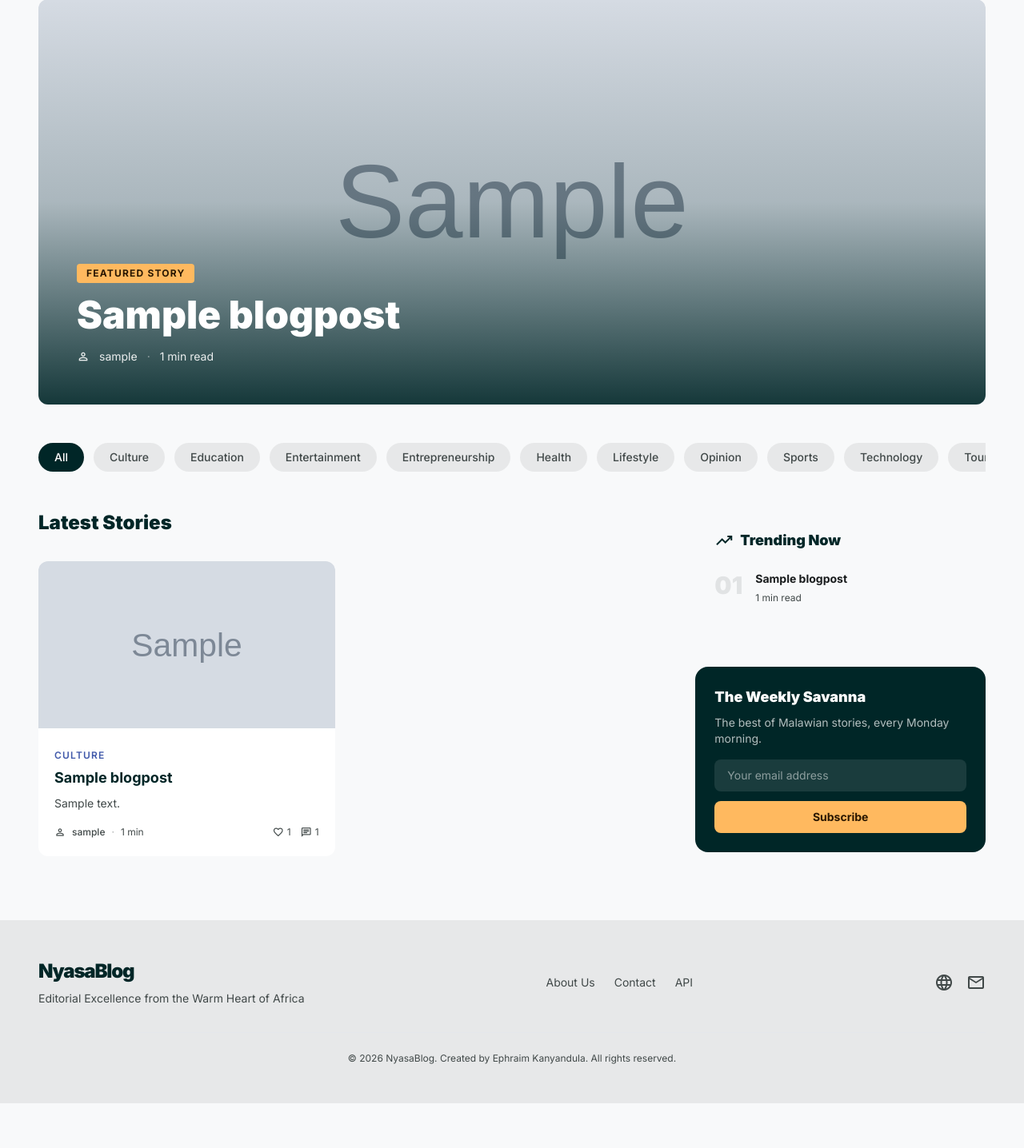
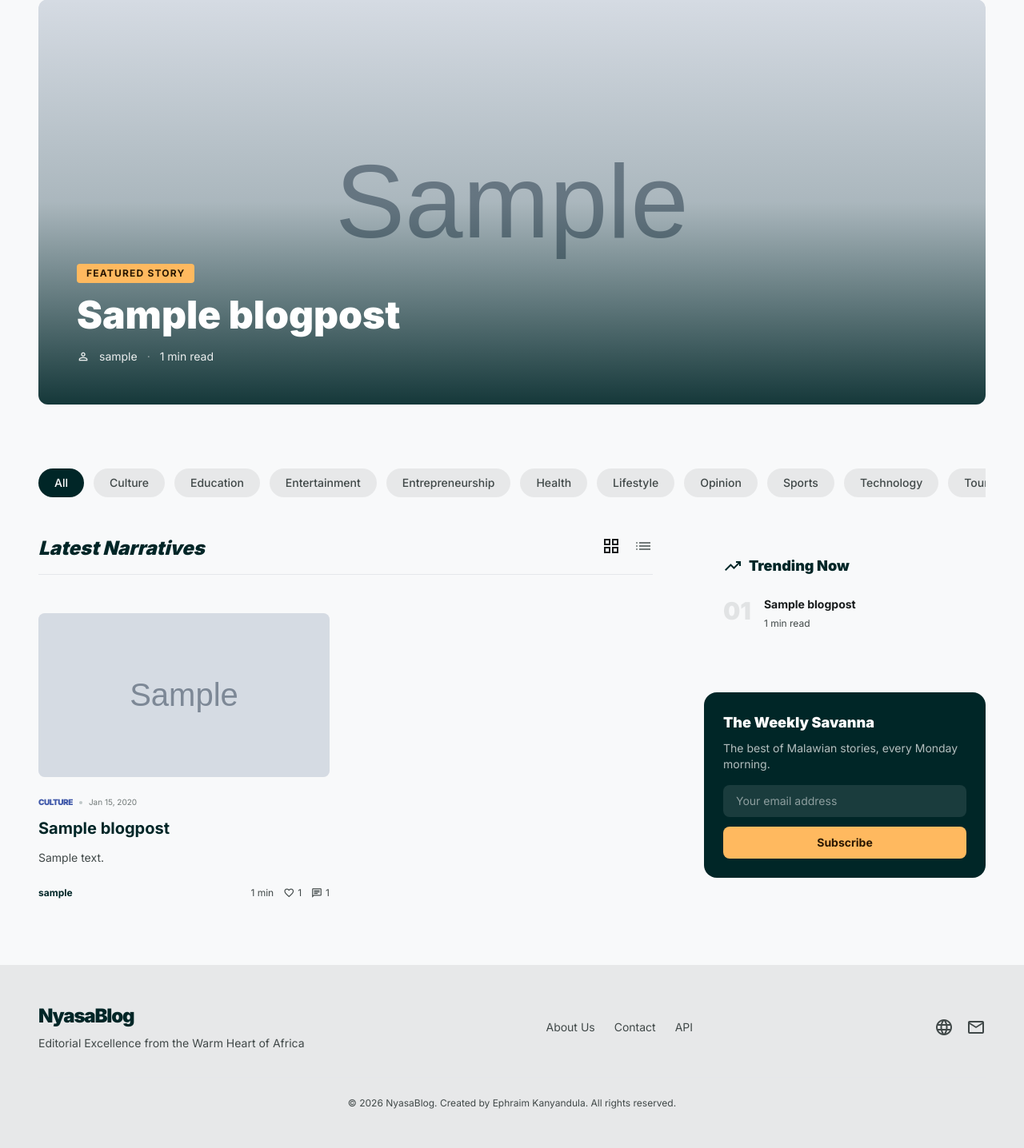
Before and after one commit to Kanyandula/BlogPost, a Django app: page / in a window 1280 px wide. Shown: the part 97-1533 px from the top of the page at 80% size. Before the commit the page ends 1477 px from the top, so only its background shows below. Run offline with Django 3.2, Linux system fonts and the light colour scheme; data comes from the database, SQL or seed files in the repository; tables that the repository leaves empty hold one stand-in row (values such as "Sample post"); grey boxes marked "Sample" are stand-in pictures; some libraries are stand-ins or nearby versions.

Commit message:
Match home page to Stitch design: hero fallback, grid/list toggle, open card layout

```diff
--- a/personal/templates/personal/home.html
+++ b/personal/templates/personal/home.html
@@ -7,7 +7,7 @@
 <!-- Hero: Featured Post -->
 {% if featured_posts %}
 {% with post=featured_posts.0 %}
-<section class="relative mb-12 group cursor-pointer overflow-hidden rounded-xl">
+<section class="relative mb-20 group cursor-pointer overflow-hidden rounded-xl">
   <a href="{% url 'blog:detail' post.slug %}">
     <div class="aspect-[21/9] w-full relative">
       {% if post.image %}
@@ -30,6 +30,35 @@
   </a>
 </section>
 {% endwith %}
+{% else %}
+{% if blog_posts %}
+{% with post=blog_posts.0 %}
+<section class="relative mb-20 group cursor-pointer overflow-hidden rounded-xl">
+  <a href="{% url 'blog:detail' post.slug %}">
+    <div class="aspect-[21/9] w-full relative">
+      {% if post.image %}
+      <img alt="{{ post.title }}" class="w-full h-full object-cover transition-transform duration-700 group-hover:scale-105" src="{{ post.image.url }}"/>
+      {% else %}
+      <div class="w-full h-full bg-[#0f3d3e]"></div>
+      {% endif %}
+      <div class="absolute inset-0 bg-gradient-to-t from-[#002627]/90 via-[#002627]/20 to-transparent"></div>
+    </div>
+    <div class="absolute bottom-0 left-0 p-6 md:p-12 w-full lg:w-2/3">
+      {% if post.category %}
+      <span class="bg-tertiary-fixed-dim text-on-tertiary-fixed px-3 py-1 rounded text-xs font-bold tracking-widest uppercase mb-4 inline-block">{{ post.category.name }}</span>
+      {% endif %}
+      <h1 class="text-white text-2xl md:text-4xl lg:text-5xl font-black mb-4 leading-tight">{{ post.title }}</h1>
+      <div class="flex items-center gap-3 text-white/90 text-sm">
+        <span class="material-symbols-outlined text-base">person</span>
+        <span>{{ post.author.username }}</span>
+        <span class="opacity-50">·</span>
+        <span>{{ post.reading_time }} min read</span>
+      </div>
+    </div>
+  </a>
+</section>
+{% endwith %}
+{% endif %}
 {% endif %}
 
 <!-- Category Filter Pills -->
@@ -45,20 +74,30 @@
 </div>
 
 <!-- Main Grid -->
-<div class="grid grid-cols-1 lg:grid-cols-12 gap-12">
+<div class="grid grid-cols-1 lg:grid-cols-12 gap-16">
 
   <!-- Blog Feed -->
-  <div class="lg:col-span-8">
-    <h2 class="text-2xl font-black text-primary mb-8">Latest Stories</h2>
+  <div class="lg:col-span-8 space-y-12">
+    <div class="flex items-center justify-between border-b border-outline-variant/20 pb-4">
+      <h2 class="text-2xl font-black text-primary italic">Latest Narratives</h2>
+      <div class="flex gap-4">
+        <button onclick="document.getElementById('posts-grid').className='grid grid-cols-1 md:grid-cols-2 gap-10'" title="Grid view">
+          <span class="material-symbols-outlined cursor-pointer hover:text-secondary">grid_view</span>
+        </button>
+        <button onclick="document.getElementById('posts-grid').className='grid grid-cols-1 gap-8'" title="List view">
+          <span class="material-symbols-outlined cursor-pointer text-outline hover:text-secondary">list</span>
+        </button>
+      </div>
+    </div>
 
     {% if blog_posts %}
-    <div class="grid grid-cols-1 md:grid-cols-2 gap-8">
+    <div id="posts-grid" class="grid grid-cols-1 md:grid-cols-2 gap-10">
       {% for post in blog_posts %}
-      <article class="group bg-surface-container-lowest rounded-xl overflow-hidden">
+      <article class="flex flex-col group">
         <a href="{% url 'blog:detail' post.slug %}">
-          <div class="aspect-video overflow-hidden">
+          <div class="aspect-video mb-6 overflow-hidden rounded-lg bg-surface-container-low">
             {% if post.image %}
-            <img alt="{{ post.title }}" class="w-full h-full object-cover transition-transform duration-500 group-hover:scale-105" src="{{ post.image.url }}"/>
+            <img alt="{{ post.title }}" class="w-full h-full object-cover group-hover:scale-105 transition-transform duration-500" src="{{ post.image.url }}"/>
             {% else %}
             <div class="w-full h-full bg-surface-container-high flex items-center justify-center">
               <span class="material-symbols-outlined text-4xl text-outline-variant">article</span>
@@ -66,25 +105,23 @@
             {% endif %}
           </div>
         </a>
-        <div class="p-5">
+        <div class="flex items-center gap-2 mb-3">
           {% if post.category %}
-          <span class="text-xs font-semibold uppercase tracking-widest text-secondary">{{ post.category.name }}</span>
+          <span class="text-[10px] font-black uppercase tracking-tighter text-secondary">{{ post.category.name }}</span>
+          <span class="w-1 h-1 rounded-full bg-outline-variant"></span>
           {% endif %}
-          <a href="{% url 'blog:detail' post.slug %}">
-            <h3 class="text-lg font-bold text-primary mt-1 mb-2 line-clamp-2 group-hover:text-primary-container transition-colors">{{ post.title }}</h3>
-          </a>
-          <p class="text-sm text-on-surface-variant line-clamp-2 mb-4">{{ post.body|striptags|truncatechars:120 }}</p>
-          <div class="flex items-center justify-between text-xs text-on-surface-variant">
-            <div class="flex items-center gap-2">
-              <span class="material-symbols-outlined text-sm">person</span>
-              <a href="{% url 'author_profile' post.author.username %}" class="font-medium hover:text-primary">{{ post.author.username }}</a>
-              <span class="opacity-50">·</span>
-              <span>{{ post.reading_time }} min</span>
-            </div>
-            <div class="flex items-center gap-3">
-              <span class="flex items-center gap-1"><span class="material-symbols-outlined text-sm">favorite</span>{{ post.like_count }}</span>
-              <span class="flex items-center gap-1"><span class="material-symbols-outlined text-sm">chat</span>{{ post.comment_count }}</span>
-            </div>
+          <span class="text-[10px] text-outline">{{ post.date_published|date:"M d, Y" }}</span>
+        </div>
+        <a href="{% url 'blog:detail' post.slug %}">
+          <h3 class="text-xl font-bold text-primary mb-3 leading-snug group-hover:text-secondary transition-colors line-clamp-2">{{ post.title }}</h3>
+        </a>
+        <p class="text-on-surface-variant text-sm mb-6 line-clamp-2">{{ post.body|striptags|truncatechars:140 }}</p>
+        <div class="flex items-center justify-between mt-auto text-xs">
+          <a href="{% url 'author_profile' post.author.username %}" class="font-bold text-primary hover:text-secondary">{{ post.author.username }}</a>
+          <div class="flex items-center gap-3 text-on-surface-variant">
+            <span>{{ post.reading_time }} min</span>
+            <span class="flex items-center gap-1"><span class="material-symbols-outlined text-sm">favorite</span>{{ post.like_count }}</span>
+            <span class="flex items-center gap-1"><span class="material-symbols-outlined text-sm">chat</span>{{ post.comment_count }}</span>
           </div>
         </div>
       </article>
```
